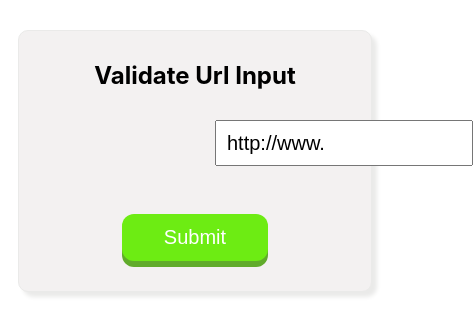
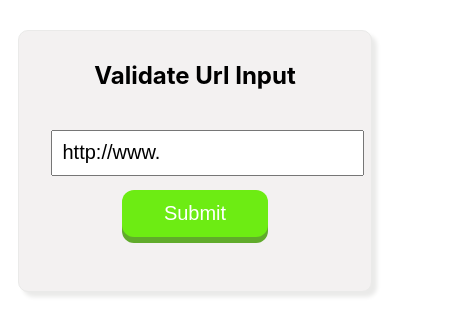
Before and after one commit to maxcramer/phantom2, a React (Create React App) app: page / in a window 390 px wide. Shown: the top 336 px of the page, 473 px wide, since content can reach past the window. Built offline with nearby package versions, Linux system fonts and the light colour scheme.

Commit message:
adding mobile styling for input

```diff
--- a/src/App.css
+++ b/src/App.css
@@ -21,7 +21,6 @@ form {
   margin: 1em;
   height: 2rem;
   padding: 5px 10px;
-  position: absolute;
   font-size: 20px;
   font-family: Arial, Helvetica, sans-serif;
   top: 100px;
@@ -35,7 +34,6 @@ form {
   cursor: pointer;
   outline-offset: 4px;
   top: 110px;
-  position: relative
 }
 
 #front2 {
@@ -58,6 +56,7 @@ form {
   }
 
   .text_input {
-    width: 60%;
+    width: 100%;
+    margin: 20px auto;
   }
 }
--- a/src/App.js
+++ b/src/App.js
@@ -76,9 +76,6 @@ function App() {
             <div>
               <h2>Validate Url Input</h2>
             </div>
-            <div>
-              <div>
-                <div>
             <input
               name="url"
               id="input"
@@ -89,22 +86,17 @@ function App() {
                 // URL VALIDATION
                 required: { value: true, message: "URL is Required" },
                 pattern: {
-                        value:
-                          /^((ftp|http|https):\/\/)?www\.([A-z]+)\.([A-z]{2,})/,
+                  value: /^((ftp|http|https):\/\/)?www\.([A-z]+)\.([A-z]{2,})/,
                   message: "Please enter a valid URL",
                 },
               })}
             />
-                </div>
             <div>
               <button id="pushable2" type="submit">
                 <span id="front2">Submit</span>
               </button>
             </div>
             <div>{errors.url && <span>{errors.url.message}</span>}</div>
-              </div>
-            </div>
-            {/* Submit button */}
           </div>
         </form>
       </React.Fragment>
```
Lines whose indentation alone changed are shown as unchanged.
